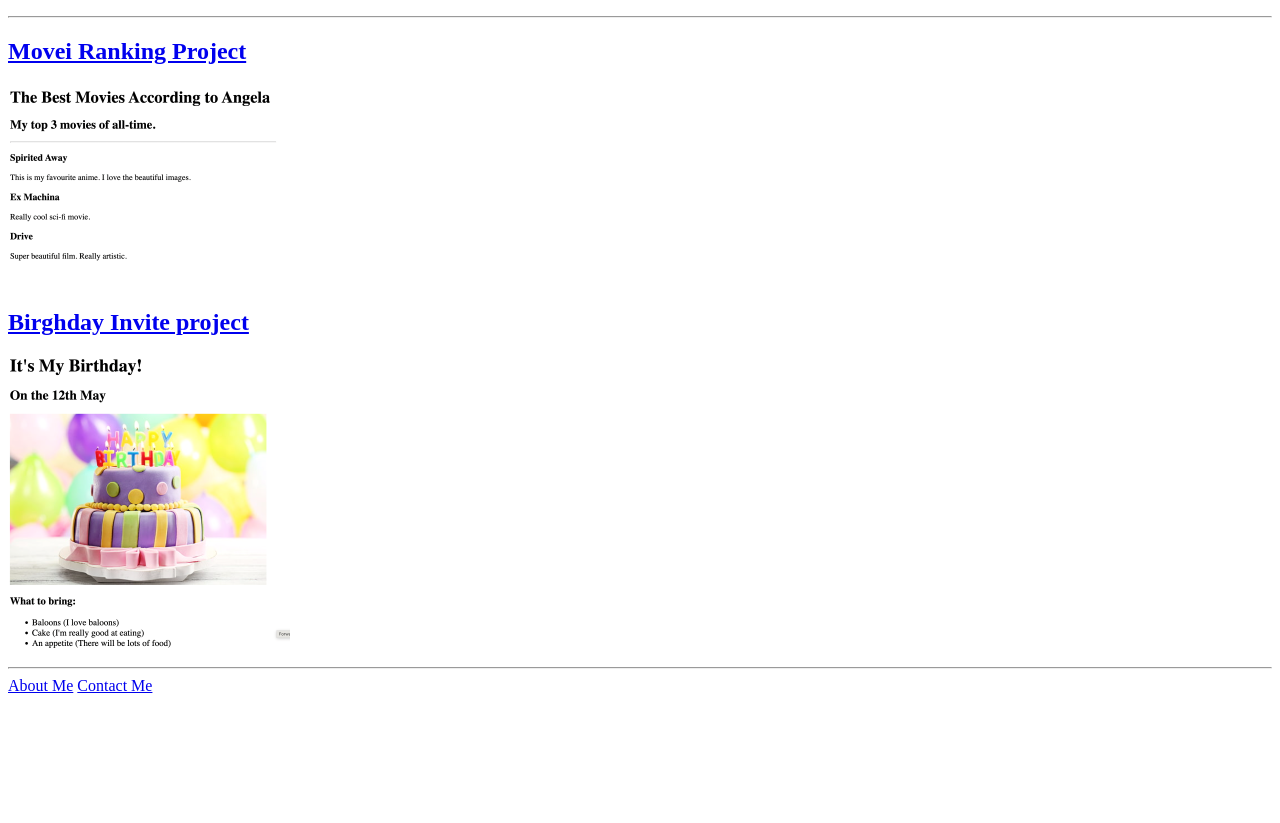
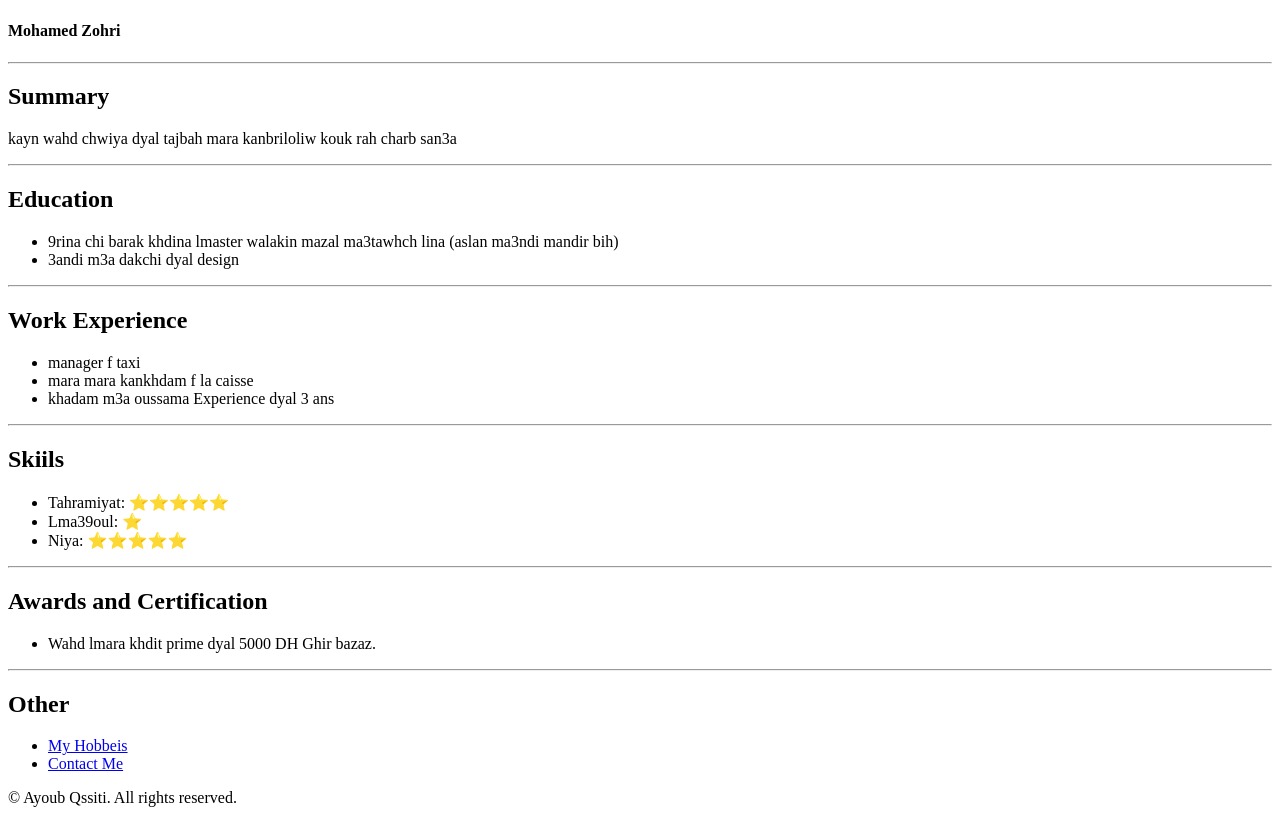
Before and after one commit to ayoubqssiti/html-ayoub, a plain HTML site: page index.html in a window 1280 px wide. Shown: the part 111-934 px from the top of the page. Before the commit the page ends 814 px from the top, so only its background shows below. Drawn offline with Linux system fonts and the light colour scheme.

Commit message:
Add files via upload

```diff
--- a/index.html
+++ b/index.html
@@ -1,23 +1,59 @@
 <!DOCTYPE html>
 <html lang="en">
 <head>
-    <h1>Angela Yu's Portfolio</h1>
-    <h2>I'm a Web Developer</h2>
-    <hr>
+    <meta charset="UTF-8">
+    <meta name="viewport" content="width=device-width, initial-scale=1.0">
+    <title>Document</title>
 </head>
-<body>
 
-    <h2><a href="public/movie-ranking.html">Movei Ranking Project</a></h2>
-    <img src="assets/images/movie-ranking.png" alt="">
-   <h2><a href="public/birthday-invite.html">Birghday Invite project</a>
-</h2>
-<img src="assets/images/birthday-invite.png" alt="">
+<img src="assets/images/photo_2025-05-21_10-30-18.jpg" alt="">
+<H4>Mohamed Zohri</H1>
 <hr>
-<a href="public/about.html">About Me</a>
-<a href="public/contact.html">Contact Me</a>
+<h2>Summary</h2>
+<p>kayn wahd chwiya dyal tajbah mara kanbriloliw kouk rah charb san3a </p>
+<hr>
+<h2>Education</h2>
+<ul>
+    <li>9rina chi barak khdina lmaster walakin mazal ma3tawhch lina (aslan ma3ndi mandir bih)</li>
+<li>3andi m3a dakchi dyal design </li>
+</ul><hr>
+<h2>Work Experience</h2>
+<ul>
+    <li>
+        manager f taxi
+    </li>
+    <li>mara mara kankhdam f la caisse</li>
+    <li>khadam m3a oussama Experience dyal 3 ans</li>
+</ul><hr>
+<h2>Skiils</h2>
+<ul>
+    <li>Tahramiyat: ⭐️⭐️⭐️⭐️⭐️</li>
+    <li>Lma39oul: ⭐️</li>
+    <li>Niya: ⭐️⭐️⭐️⭐️⭐️</li>
+
+
+</ul><hr>
+<h2>Awards and Certification </h2>
+<ul>
+    <li>Wahd lmara khdit prime dyal 5000 DH Ghir bazaz.</li>
+</ul><hr>
+<h2>Other</h2>
+<ul>
+    <li><a href="public/My Hobbies.html">My Hobbeis</a></li>
+<li><a href="public/Contact Me.html">Contact Me</a></li>
+
+
+</ul>
+<footer>
+
+    <p>© Ayoub Qssiti. All rights reserved.</p>
+
+</footer>
 
 
 
+
+<body>
+
 </body>
-
 </html>
```
Also changed, not shown: public/Contact Me.html (added, +3 -0 lines), public/My Hobbies.html (added, +4 -0 lines), assets/images/photo_2025-05-21_10-30-18.jpg (added).
